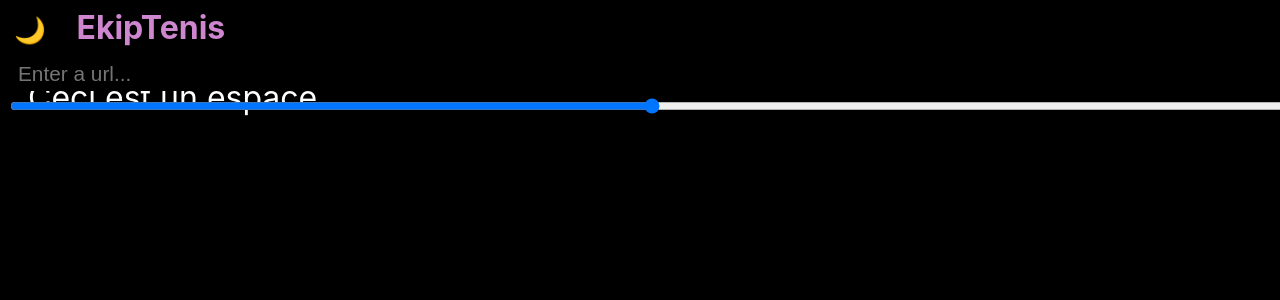
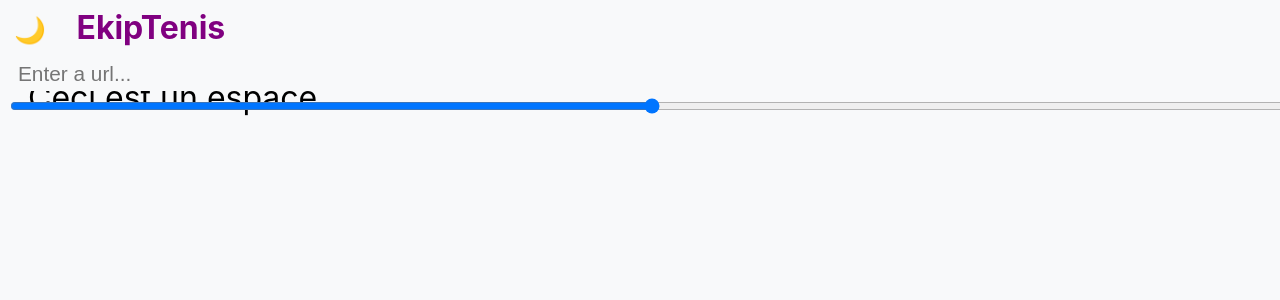
Before and after one commit to yoric-m/ekiptenis, a Svelte app: page / in a window 1280 px wide. Shown: the top 300 px of the page. Built offline with nearby package versions, Linux system fonts and the light colour scheme.

Commit message:
Theme light toggle

```diff
--- a/src/components/ToggleTheme.svelte
+++ b/src/components/ToggleTheme.svelte
@@ -16,7 +16,7 @@
     } else {
       document.querySelector("#mode").innerHTML = "🌙";
     }
-    document.querySelector(":root").classList.toggle(THEMES.DARK);
+    document.querySelector(":root").classList.toggle(THEMES.LIGHT);
   };
 
   const toggleTheme = () => {
```
